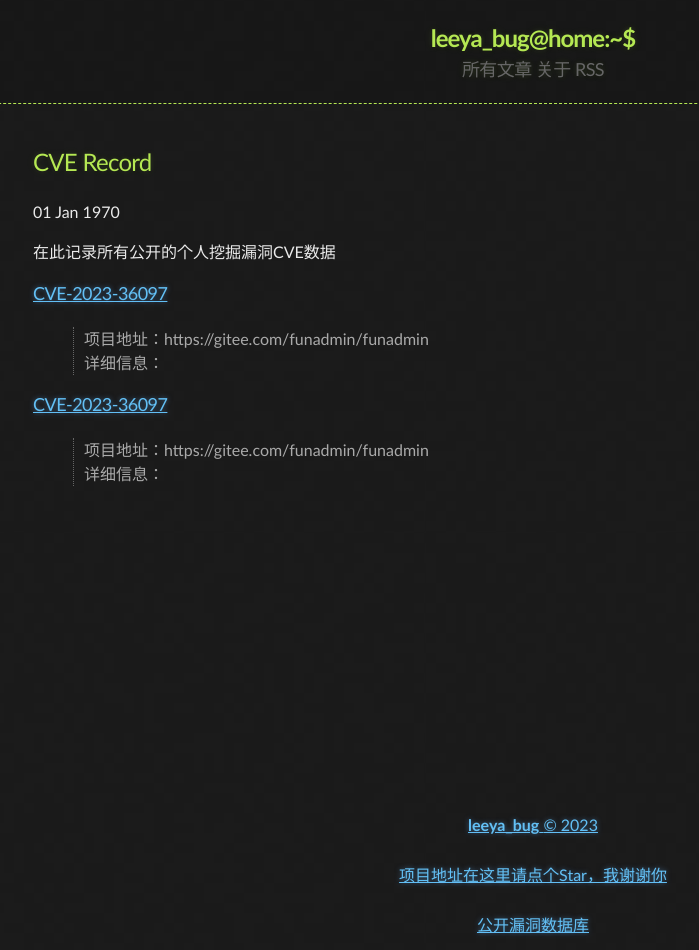
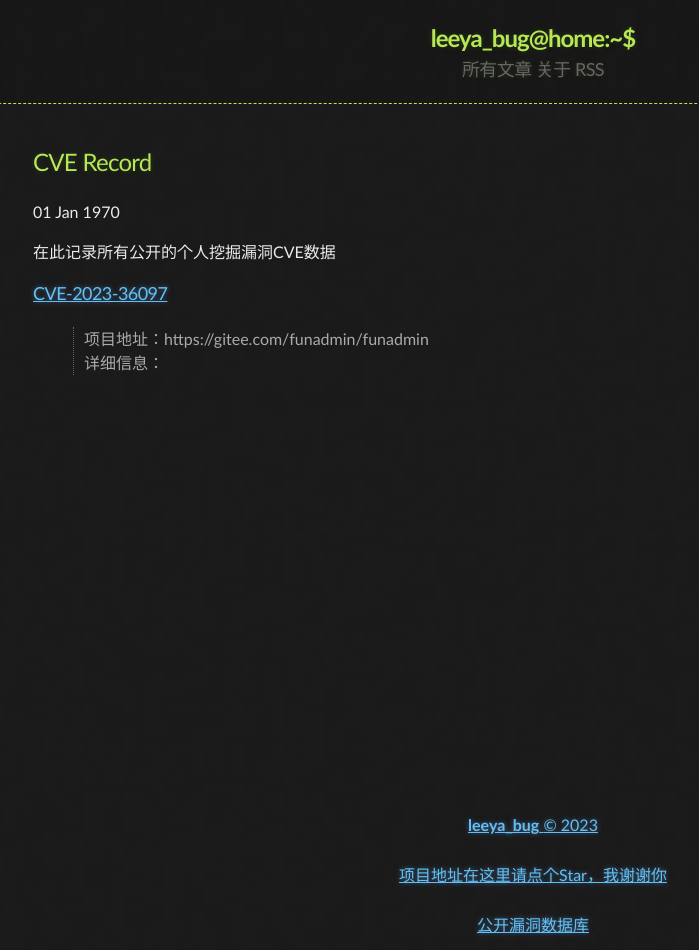
Before and after one commit to Leeyangee/leeyangee.github.io, a Jekyll site: the page built from _posts/1970-01-01-CVE Record.md, in a window 1280 px wide. Shown: the whole page, without its empty margins (107-806 px from the left). Built offline with Jekyll 4.4.1, drawn with Linux system fonts in a browser that asks for light colours.

Commit message:
Update 1970-01-01-CVE Record.md

```diff
--- a/_posts/1970-01-01-CVE Record.md
+++ b/_posts/1970-01-01-CVE Record.md
@@ -8,7 +8,3 @@ published: true
 ### [CVE-2023-36097](https://cve.mitre.org/cgi-bin/cvename.cgi?name=CVE-2023-36097)
 > 项目地址：https://gitee.com/funadmin/funadmin
 > 详细信息：
-
-### [CVE-2023-36097](https://cve.mitre.org/cgi-bin/cvename.cgi?name=CVE-2023-36097)
-> 项目地址：https://gitee.com/funadmin/funadmin
-> 详细信息：
```
